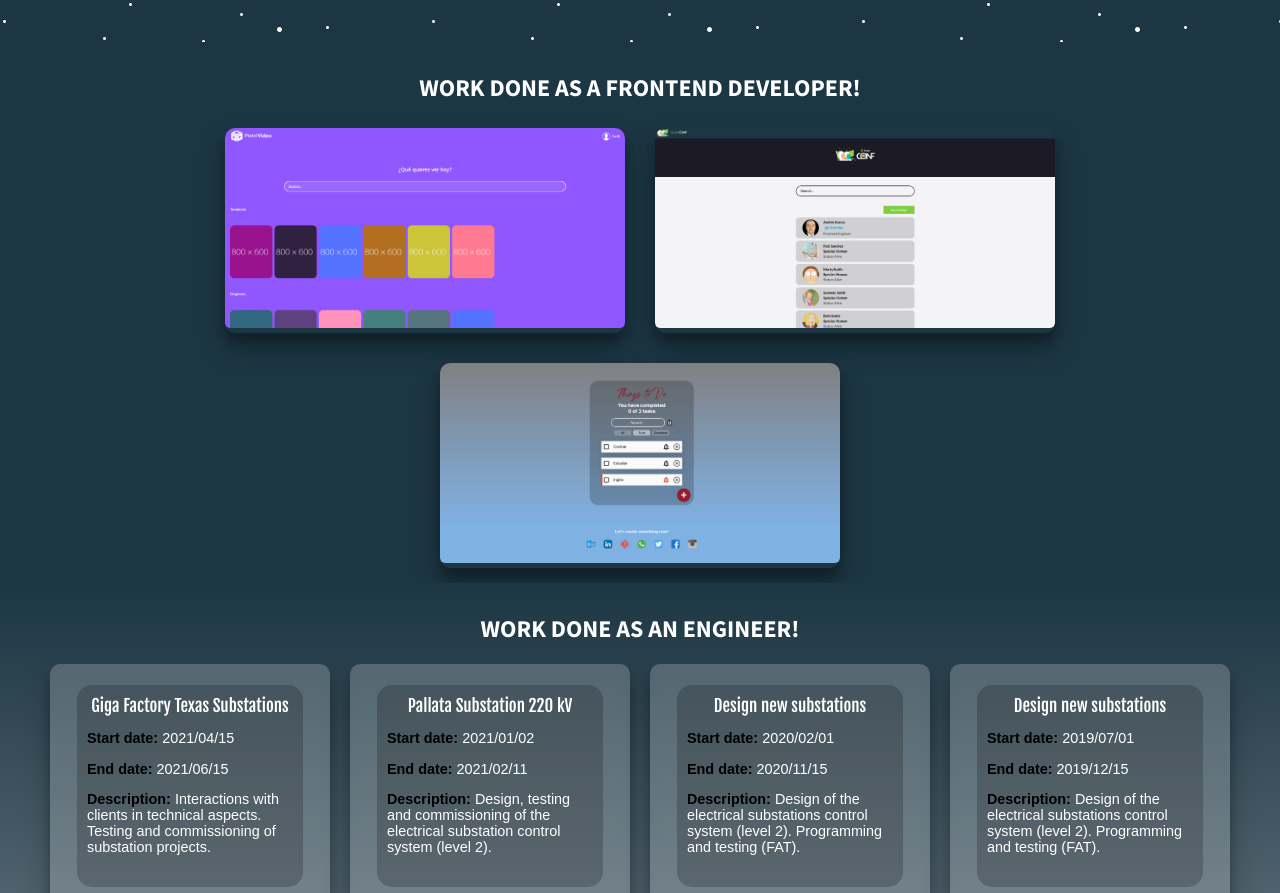
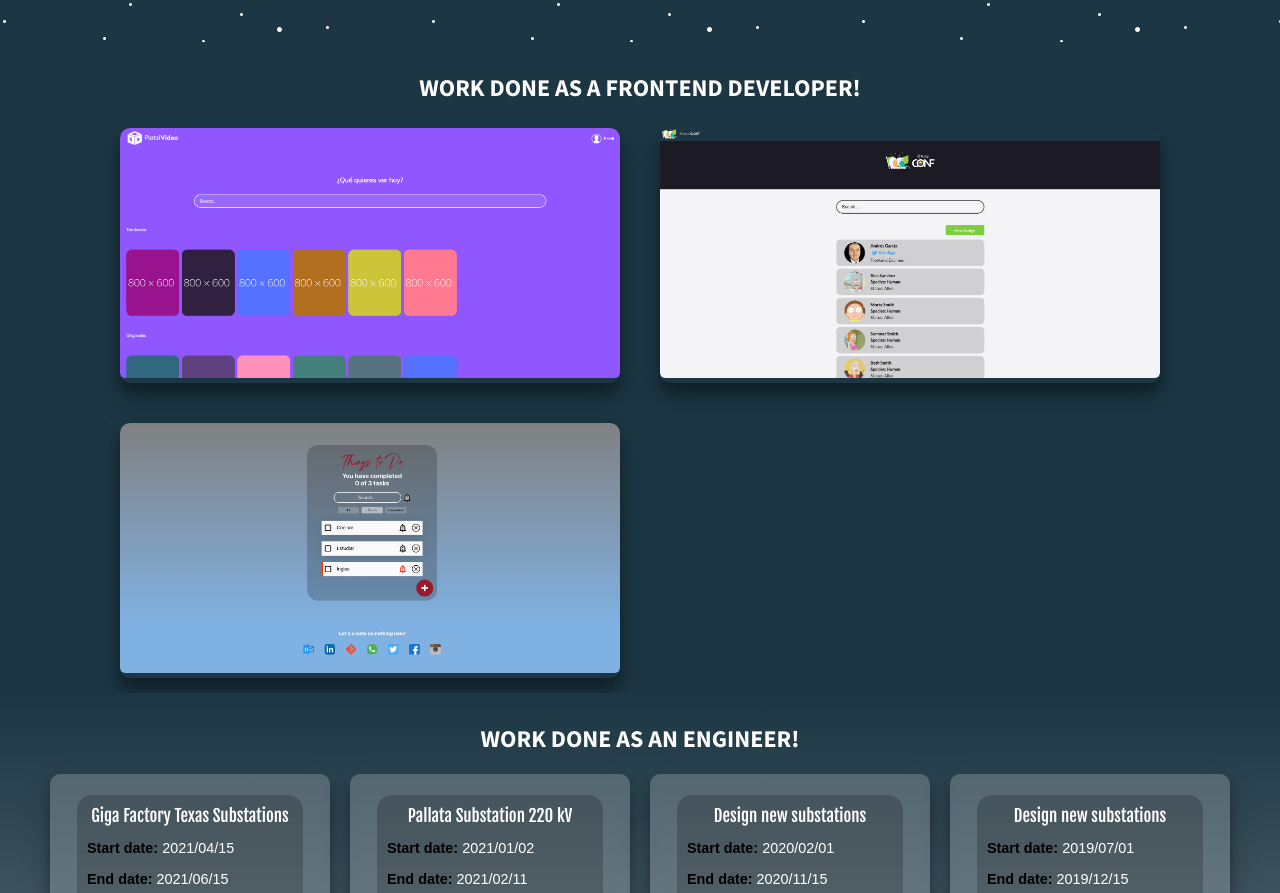
Before and after one commit to andresfgp/portafolio, a React (Create React App) app: page / in a window 1280 px wide. Shown: the part 443-1336 px from the top of the page. Built offline with nearby package versions, Linux system fonts and the light colour scheme; a web font is replaced by a local one.

Commit message:
resposive

```diff
--- a/src/assets/styles/components/Home.scss
+++ b/src/assets/styles/components/Home.scss
@@ -4,3 +4,22 @@
   justify-content: center;
   min-height: calc(100vh - 200px); /* El ancho será igual al tamaño de todo el height menos 200px (100px del header + 100px del footer) */
 }
+
+.home__portfolio1{
+  display: grid;
+  grid-template-columns: repeat(2, 1fr);
+  align-self: center;
+  justify-self: center;
+  gap: 10px;
+}
+
+@media only screen and (max-width: 640px)
+{
+  .home__portfolio1{
+    display: grid;
+    grid-template-columns: repeat(1, 1fr);
+    align-self: center;
+    justify-self: center;
+    gap: 10px;
+  }
+}
--- a/src/assets/styles/components/Portfolio1.scss
+++ b/src/assets/styles/components/Portfolio1.scss
@@ -1,6 +1,6 @@
 .portfolio1{
   margin: 0px;
-  width: 400px;
+  width: 500px;
   border-radius: 10px;
   overflow: hidden;
   position: relative;
@@ -13,10 +13,10 @@
 }
 .portfolio1__link{
   text-decoration:none;
-  width: 400px;
+  width: 500px;
 }
 .portfolio1__link-img>img{
-  width:400px;
+  width:500px;
   border-radius: 5px;
   transition:all 0.5s;
   -moz-transition:all 0.5s;
--- a/src/containers/Home.jsx
+++ b/src/containers/Home.jsx
@@ -19,6 +19,7 @@ const Home = (props) => {
       <Hero />
       {portfolio1.length > 0 && (
         <Categories title='Work done as a Frontend Developer!' id='portfolio' isPortfolio1>
+          <div className='home__portfolio1'>
             {
               portfolio1.map((item) => (
                 <Portfolio1
@@ -28,6 +29,7 @@ const Home = (props) => {
                 />
               ))
             }
+          </div>
         </Categories>
       )}
       {portfolio2.length > 0 && (
```
Lines whose indentation alone changed are shown as unchanged.
